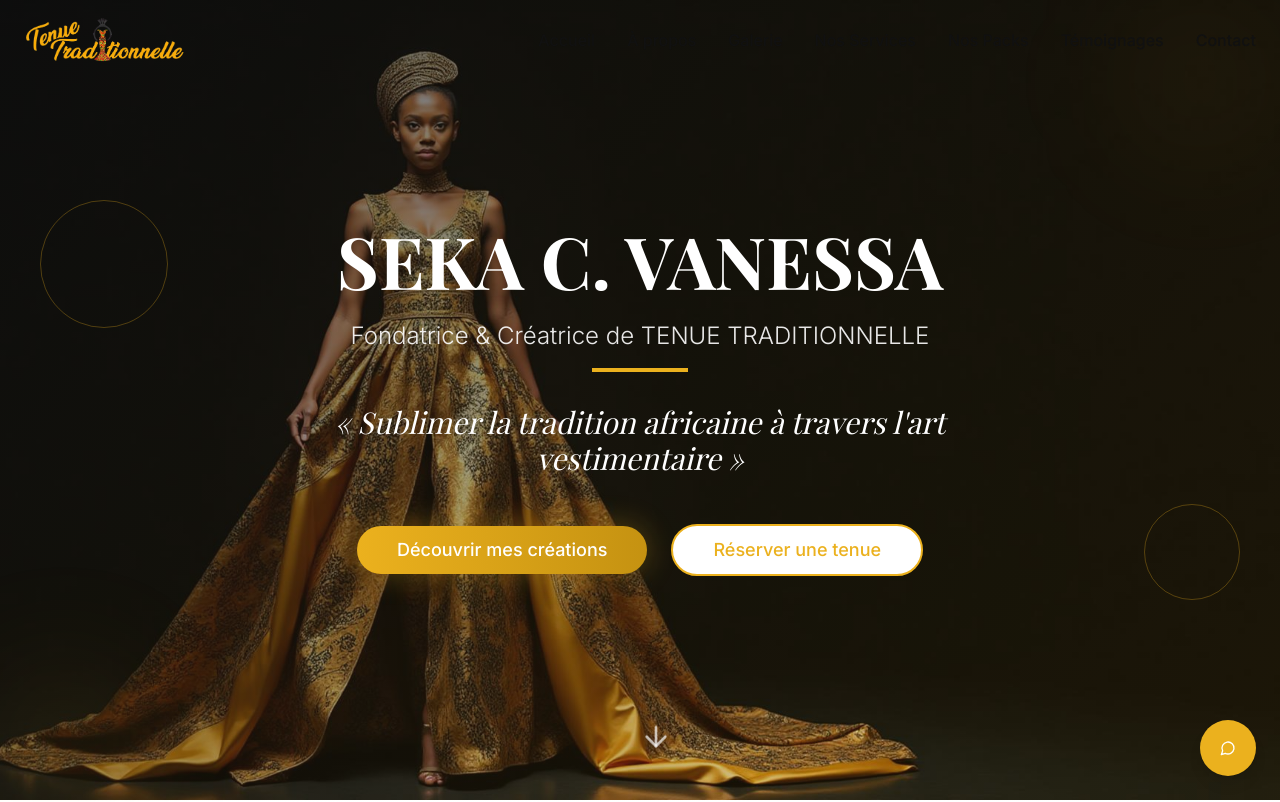
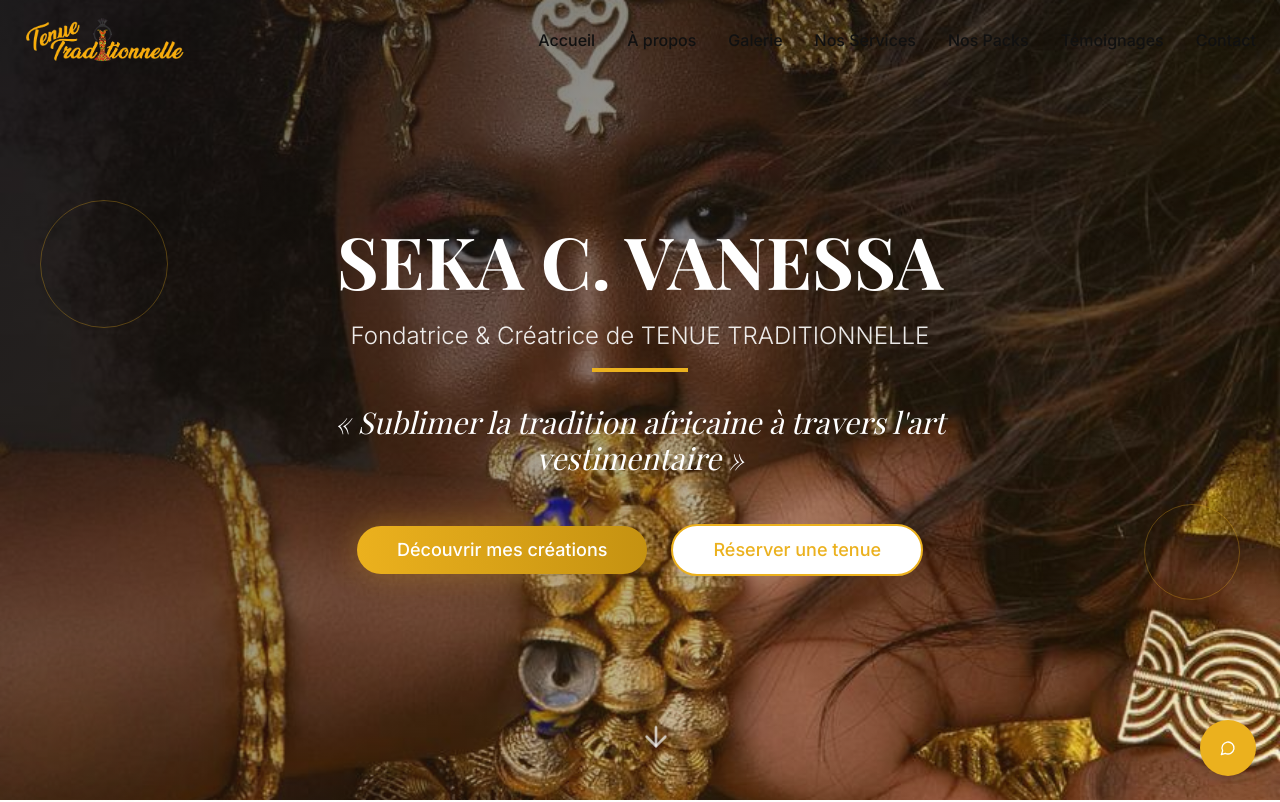
Before and after one commit to juju911/tradition-reimagined, a React (Vite) app: page / in a window 1280 px wide. Shown: the top 802 px of the page. Built offline with nearby package versions, Linux system fonts and the light colour scheme.

Commit message:
Update hero image
Replace the current hero image with a more relevant one from the provided attachments.

```diff
--- a/src/components/HeroSection.tsx
+++ b/src/components/HeroSection.tsx
@@ -1,6 +1,6 @@
 import { ArrowDown } from 'lucide-react';
 import { Button } from './ui/button';
-import heroImage from '@/assets/hero-image.jpg';
+const heroImage = '/lovable-uploads/d25f8162-32d0-44c7-977d-50bac54b286a.png';
 
 const HeroSection = () => {
   return (
```
Also changed, not shown: public/lovable-uploads/d25f8162-32d0-44c7-977d-50bac54b286a.png (added).
